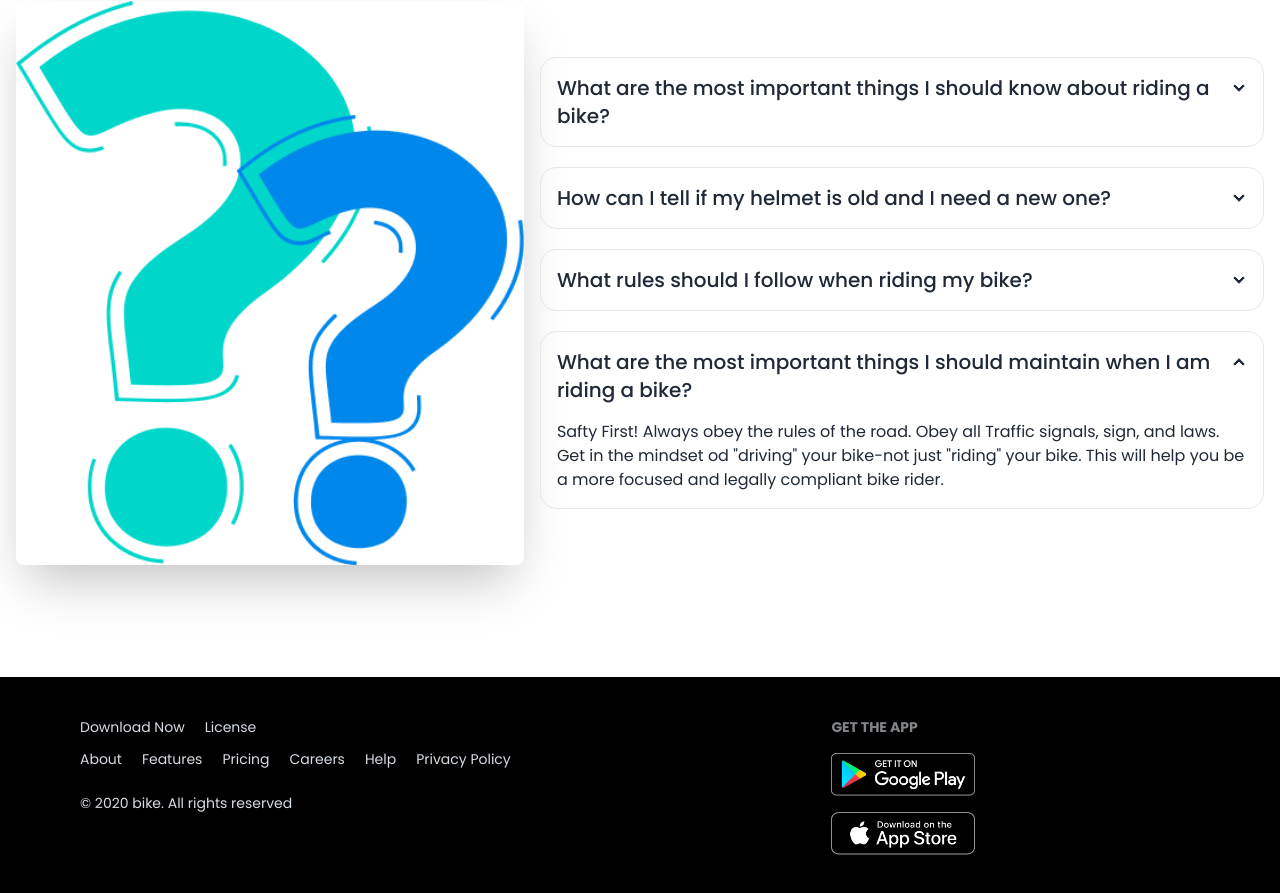
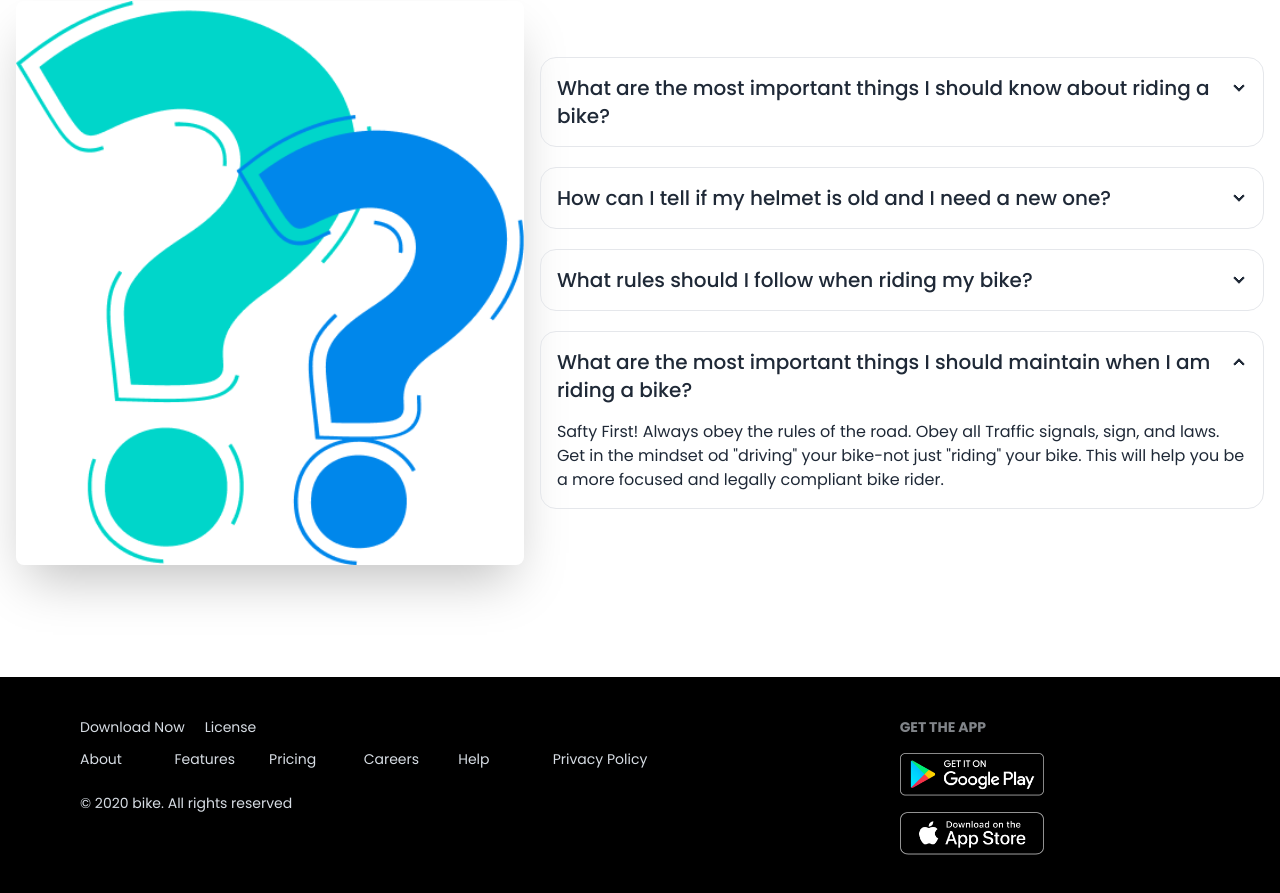
Before and after one commit to nahidkhan31/bike-zone, a plain HTML site: page index.html in a window 1280 px wide. Shown: the part 2733-3626 px from the top of the page. Drawn offline with nearby package versions, Linux system fonts and the light colour scheme.

Commit message:
added quary section

```diff
--- a/index.html
+++ b/index.html
@@ -331,7 +331,7 @@
             </ul>
           </div>
           <div>
-            <ul class="flex justify-start gap-5">
+            <ul class="grid grid-cols-3 md:grid-cols-4 lg:grid-cols-6">
               <li><a href="">About</a></li>
               <li><a href="">Features</a></li>
               <li><a href="">Pricing</a></li>
```
